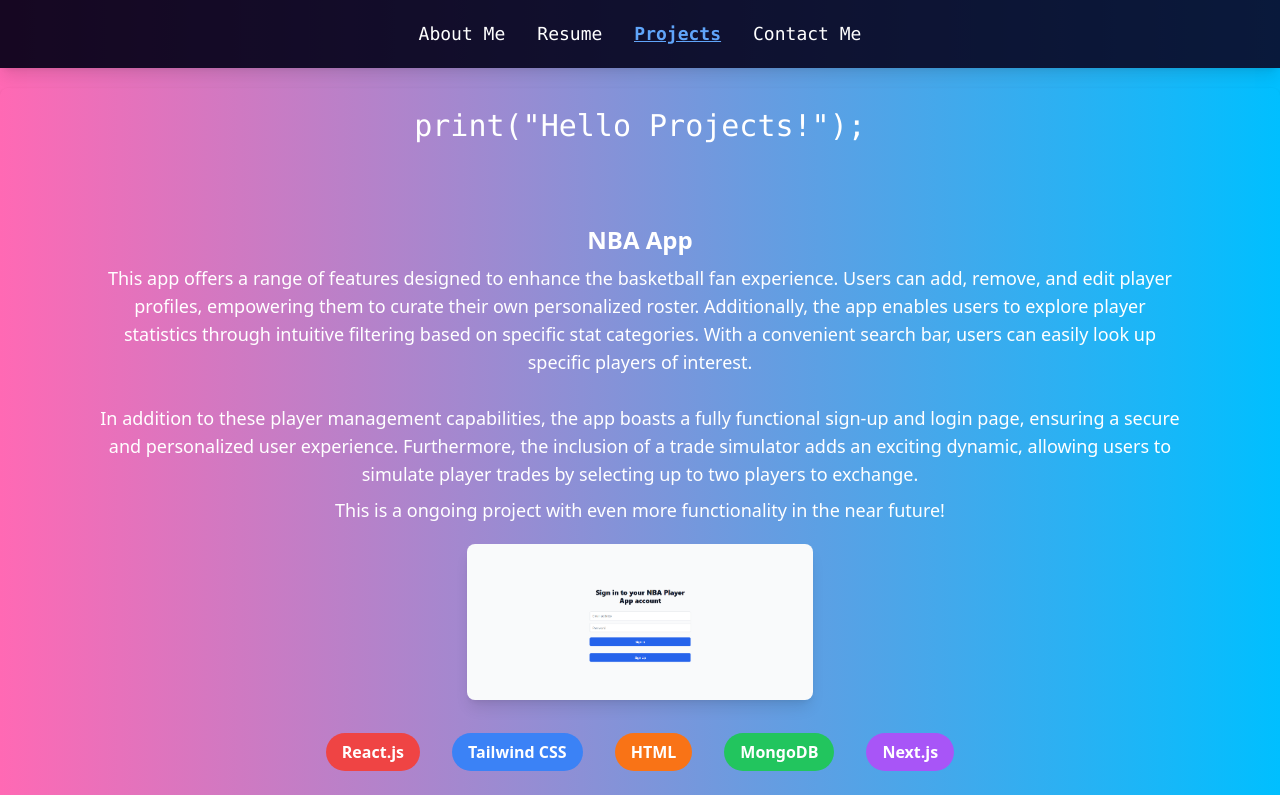
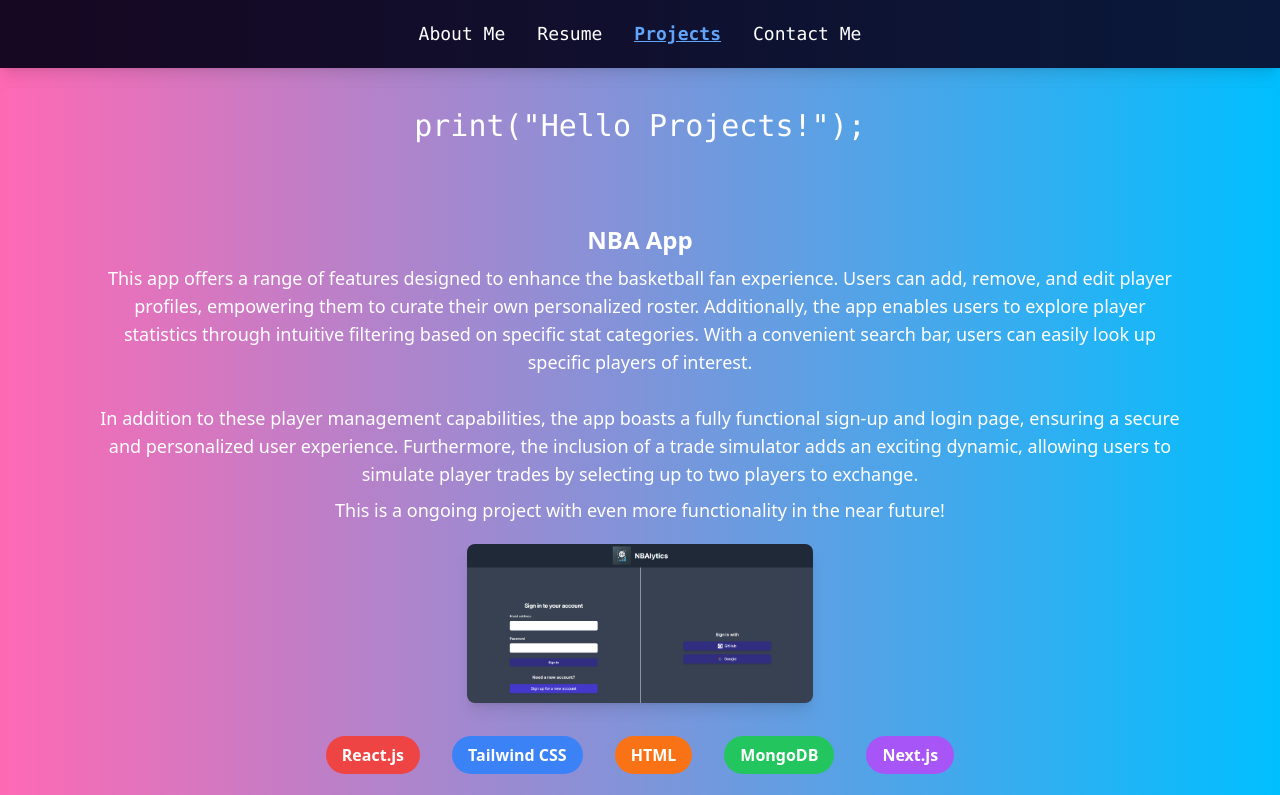
Before and after one commit to Johnson150/portfolio, a Next.js app: page /project in a window 1280 px wide. Shown: the top 795 px of the page. Built offline with nearby package versions, Linux system fonts and the light colour scheme.

Commit message:
updated nba player app

```diff
--- a/pages/project.js
+++ b/pages/project.js
@@ -36,7 +36,7 @@
                     </p>
                     <p className="mt-2 text-lg text-white">This is a ongoing project with even more functionality in the near future!</p>
                     <div className="p-5 flex justify-center items-center">
-                        <img src="/NBA player app.png" alt="NBA player app Preview" className="w-2/6 h-1/2 rounded-lg shadow-lg" />
+                        <img src="/NBA app.png" alt="NBA player app Preview" className="w-2/6 h-1/2 rounded-lg shadow-lg" />
                     </div>
                     <div className="p-5">
                         <a className="mx-4 mt-12 bg-red-500 text-white font-bold py-2 px-4 rounded-full hover:bg-red-600 transition duration-300">React.js</a>
@@ -46,7 +46,7 @@
                         <a className="mx-4 mt-12 bg-purple-500 text-white font-bold py-2 px-4 rounded-full hover:bg-purple-600 transition duration-300">Next.js</a>
                     </div>
                     <div className="p-5">
-                        <a href="https://basketballapp.vercel.app/" className="mx-4 mt-12 bg-yellow-500 text-white font-bold py-2 px-4 rounded hover:bg-yellow-600 transition duration-300">Site</a>
+                        <a href="https://nba-project-mu.vercel.app/" className="mx-4 mt-12 bg-yellow-500 text-white font-bold py-2 px-4 rounded hover:bg-yellow-600 transition duration-300">Site</a>
                     </div>
 
                 </div>
```
Also changed, not shown: public/NBA app.png (added), public/NBA player app.png (deleted).
